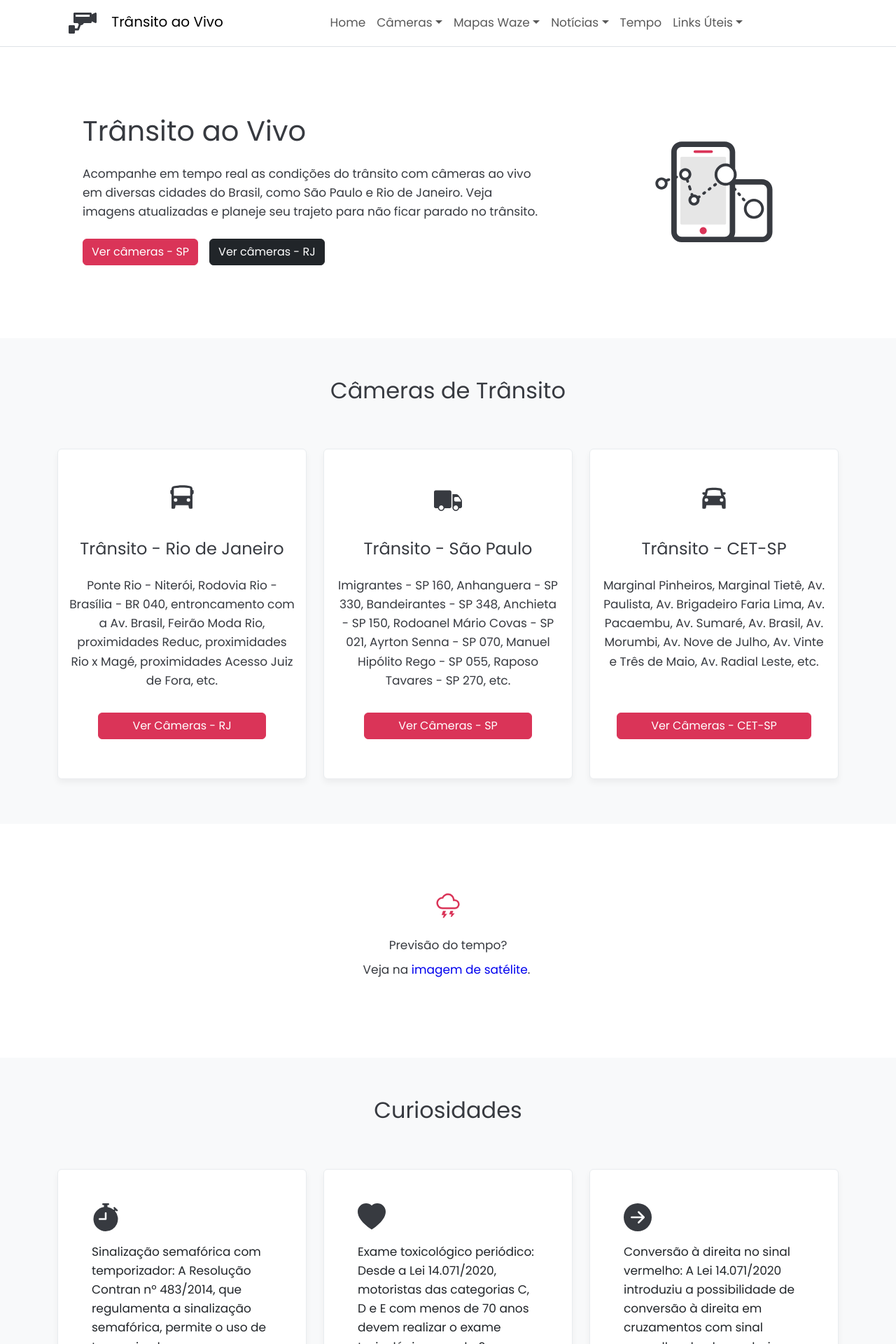
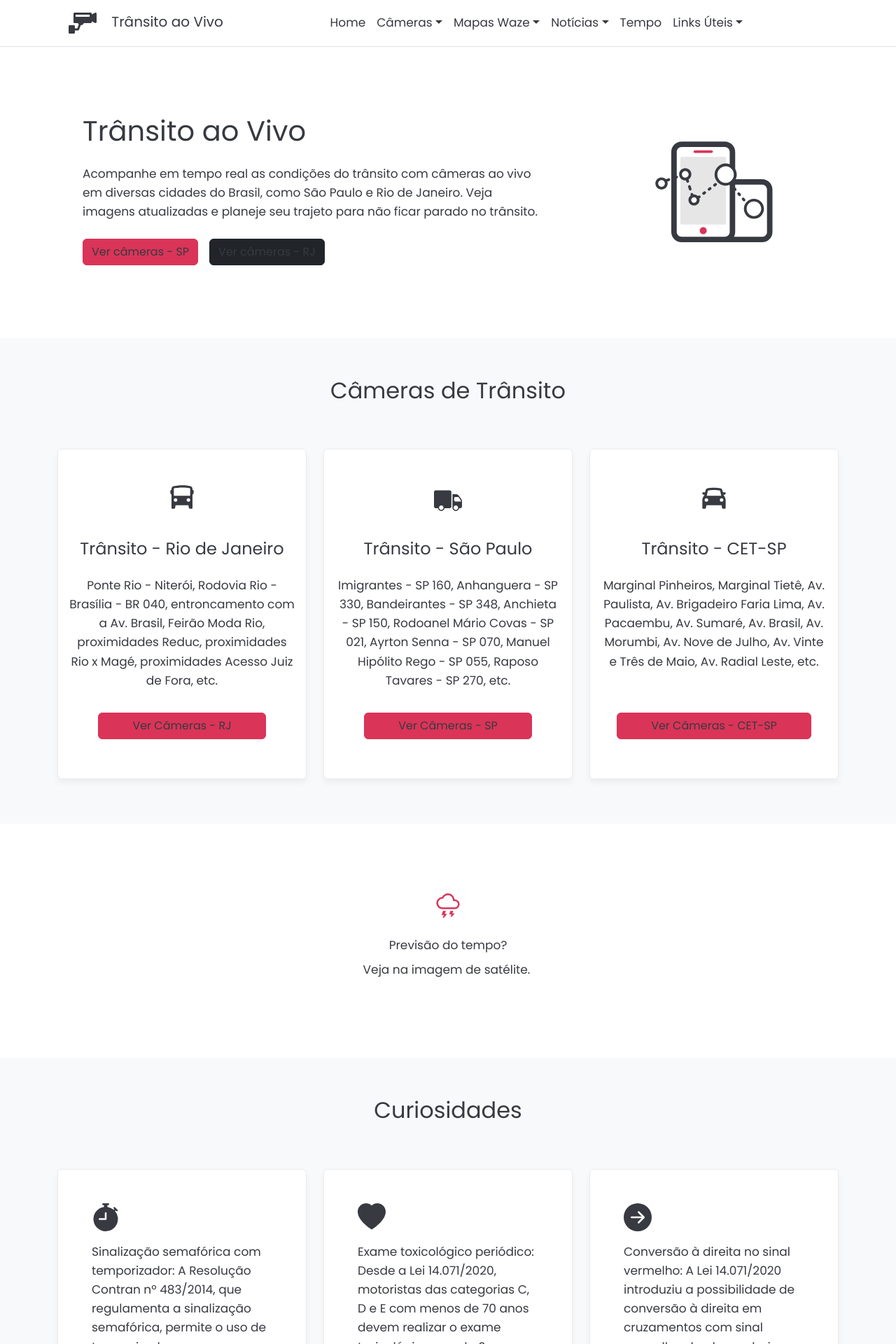
Before and after one commit to Sergio-Damm/transitoaovivo, a Jekyll site: the page built from index.html, in a window 1280 px wide. Shown: the top 1920 px of the page at 70% size. Built offline with Jekyll 4.4.1, drawn with Linux system fonts in a browser that asks for light colours.

Commit message:
Ajuste de cor para <p> e <fill>

```diff
--- a/css/style.css
+++ b/css/style.css
@@ -3,27 +3,30 @@
 }
 body {
 font-family: "Poppins", Arial, sans-serif;
-color: #373a40;
+color: #373a40 !important;
 font-weight: 400;
 font-size: 1.0625rem;
 line-height: 1.6;
 min-height: 100vh;
 }
 h1, h2, h3 {
-color: #373a40 ;
+color: #373a40 !important;
+}
+p {
+color: #373a40 !important;
 }
 a {
-  color: #373a40;
+color: #373a40 !important;
 }
 .link-navbar {
-color: #373a40;
+color: #373a40 !important;
 text-decoration: none;
 }
 .link-navbar:hover {
 color: #555555;
 }
 .link-interno {
-color: #373a40;
+color: #373a40 !important;
 text-decoration: none;
 }
 .link-interno:hover {
```
